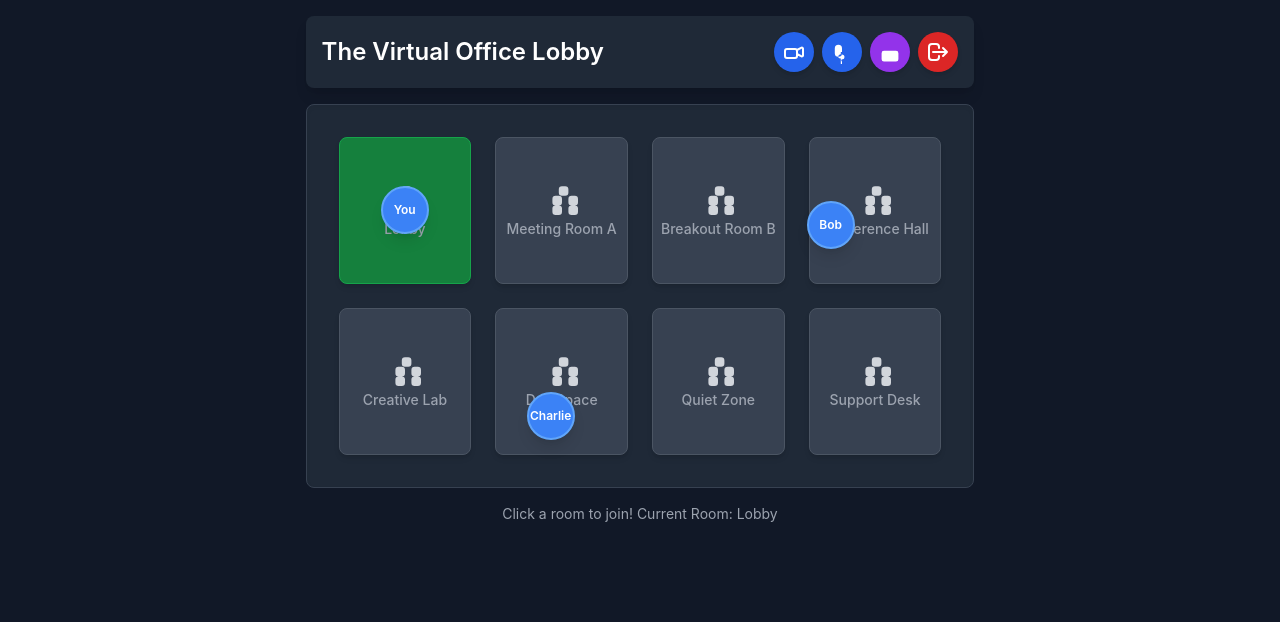
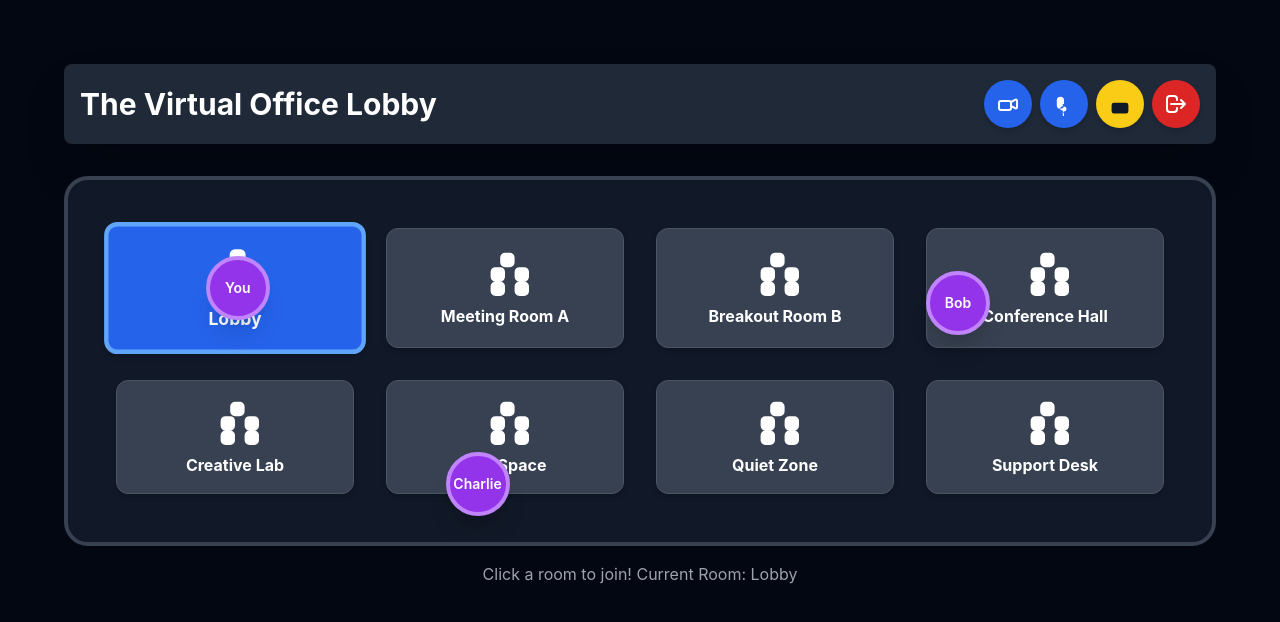
Before and after one commit to code-elixrs/online-virtual-workspace, a React (Vite) app: page / in a window 1280 px wide. Both pictures are taken after a click on the element "Lobby". Shown: the top 622 px of the page. Built offline with nearby package versions, Linux system fonts and the light colour scheme.

Commit message:
Fix the layout to start taking full area

```diff
--- a/package.json
+++ b/package.json
@@ -11,7 +11,8 @@
   },
   "dependencies": {
     "react": "^19.1.1",
-    "react-dom": "^19.1.1"
+    "react-dom": "^19.1.1",
+    "react-resize-observer": "^1.1.1"
   },
   "devDependencies": {
     "@eslint/js": "^9.33.0",
--- a/src/App.jsx
+++ b/src/App.jsx
@@ -1,23 +1,26 @@
 import React, { useState } from 'react';
-import './index.css';
+import { useResizeObserver } from 'react-resize-observer';
 
 // A simple component to represent a room on the map.
 const Room = ({ name, onClick, isSelected, isLocked }) => {
   return (
     <div
-      className={`relative flex flex-col items-center justify-center p-2 rounded-lg border shadow-md cursor-pointer transition-transform duration-200 hover:scale-105
-        ${isSelected ? 'bg-green-700 border-green-600' : 'bg-gray-700 border-gray-600'}`}
+      className={`relative flex flex-col items-center justify-center p-4 rounded-xl shadow-md cursor-pointer transition-transform duration-200 hover:scale-105 hover:shadow-2xl
+        ${isSelected ? 'border-4 border-blue-400 transform scale-110 bg-blue-600' : 'border border-gray-600 bg-gray-700'}
+      `}
       onClick={onClick}
     >
-      <svg className="w-8 h-8 text-gray-300 mb-1" fill="currentColor" viewBox="0 0 20 20" xmlns="http://www.w3.org/2000/svg">
+      <svg className="w-12 h-12 text-white mb-2" fill="currentColor" viewBox="0 0 20 20" xmlns="http://www.w3.org/2000/svg">
         <path d="M10 2a2 2 0 00-2 2v2a2 2 0 002 2h2a2 2 0 002-2V4a2 2 0 00-2-2h-2zM4 10a2 2 0 012-2h2a2 2 0 012 2v2a2 2 0 01-2 2H6a2 2 0 01-2-2v-2zM14 10a2 2 0 012-2h2a2 2 0 012 2v2a2 2 0 01-2 2h-2a2 2 0 01-2-2v-2zM4 16a2 2 0 012-2h2a2 2 0 012 2v2a2 2 0 01-2 2H6a2 2 0 01-2-2v-2zM14 16a2 2 0 012-2h2a2 2 0 012 2v2a2 2 0 01-2 2h-2a2 2 0 01-2-2v-2z"></path>
       </svg>
       {isLocked && (
-        <svg className="absolute top-1 right-1 w-4 h-4 text-red-400" fill="currentColor" viewBox="0 0 20 20" xmlns="http://www.w3.org/2000/svg">
-          <path fillRule="evenodd" d="M5 9V7a5 5 0 0110 0v2a2 2 0 012 2v5a2 2 0 01-2 2H7a2 2 0 01-2-2v-5a2 2 0 012-2zm8-2v2H7V7a3 3 0 016 0z" clipRule="evenodd"></path>
-        </svg>
+        <div className="absolute top-2 right-2 w-6 h-6 rounded-full bg-gray-900 flex items-center justify-center">
+          <svg className="w-4 h-4 text-yellow-300" fill="currentColor" viewBox="0 0 20 20" xmlns="http://www.w3.org/2000/svg">
+            <path fillRule="evenodd" d="M5 9V7a5 5 0 0110 0v2a2 2 0 012 2v5a2 2 0 01-2 2H7a2 2 0 01-2-2v-5a2 2 0 012-2zm8-2v2H7V7a3 3 0 00-6 0v2h6z" clipRule="evenodd"></path>
+          </svg>
+        </div>
       )}
-      <span className="text-sm font-medium text-center">{name}</span>
+      <span className="text-md font-bold text-white text-center">{name}</span>
     </div>
   );
 };
@@ -26,10 +29,10 @@ const Room = ({ name, onClick, isSelected, isLocked }) => {
 const UserAvatar = ({ name, style }) => {
   return (
     <div
-      className="flex flex-col items-center justify-center p-1 bg-blue-500 text-white rounded-full w-12 h-12 border-2 border-blue-400 shadow-lg cursor-pointer absolute transition-all duration-500 ease-in-out"
+      className="flex flex-col items-center justify-center p-1 bg-purple-600 text-white rounded-full w-16 h-16 border-4 border-purple-400 shadow-xl cursor-pointer absolute transition-all duration-500 ease-in-out z-10"
       style={style}
     >
-      <span className="text-xs font-semibold">{name}</span>
+      <span className="text-sm font-semibold">{name}</span>
     </div>
   );
 };
@@ -54,48 +57,44 @@ const LobbyView = () => {
 
   const handleJoinRoom = (roomName) => {
     setSelectedRoom(roomName);
-    setIsRoomLocked(false); // Reset lock state when joining a new room
+    setIsRoomLocked(false);
   };
 
   const handleLeaveRoom = () => {
     setSelectedRoom(null);
-    setIsRoomLocked(false); // Reset lock state when leaving the room
+    setIsRoomLocked(false);
   };
 
   const handleToggleVideo = () => {
-    // This function will eventually toggle the user's video feed.
-    // For now, it's a simple alert to show it's working.
     alert("Toggling video!");
   };
 
   const handleToggleAudio = () => {
-    // This function will eventually toggle the user's audio.
     alert("Toggling audio!");
   };
 
   const handleToggleLock = () => {
-    // This function toggles the lock state of the current room.
     setIsRoomLocked(!isRoomLocked);
   };
 
   return (
-    <div className="flex-1 flex flex-col items-center p-4">
+    <div className="flex-1 flex flex-col p-8 md:p-16">
       {/* Header with video/audio controls */}
-      <div className="w-full flex justify-between items-center p-4 bg-gray-800 rounded-lg shadow-lg mb-4">
-        <h2 className="text-2xl font-semibold text-white">The Virtual Office Lobby</h2>
+      <div className="w-full flex flex-col md:flex-row justify-between items-center p-4 bg-gray-800 rounded-lg shadow-2xl mb-8">
+        <h2 className="text-2xl md:text-3xl font-bold text-white mb-4 md:mb-0">The Virtual Office Lobby</h2>
         {selectedRoom && (
-          <div className="flex space-x-2">
-            <button onClick={handleToggleVideo} className="p-2 bg-blue-600 text-white rounded-full shadow-md hover:bg-blue-700 transition-colors">
+          <div className="flex flex-wrap justify-center space-x-2">
+            <button onClick={handleToggleVideo} className="p-3 bg-blue-600 text-white rounded-full shadow-md hover:bg-blue-700 transition-colors">
               <svg className="w-6 h-6" fill="none" stroke="currentColor" viewBox="0 0 24 24" xmlns="http://www.w3.org/2000/svg">
                 <path strokeLinecap="round" strokeLinejoin="round" strokeWidth="2" d="M15 10l4.553-2.276A1 1 0 0121 8.618v6.764a1 1 0 01-1.447.894L15 14m-12-3v5a2 2 0 002 2h8a2 2 0 002-2v-5a2 2 0 00-2-2H5a2 2 0 00-2 2z"></path>
               </svg>
             </button>
-            <button onClick={handleToggleAudio} className="p-2 bg-blue-600 text-white rounded-full shadow-md hover:bg-blue-700 transition-colors">
+            <button onClick={handleToggleAudio} className="p-3 bg-blue-600 text-white rounded-full shadow-md hover:bg-blue-700 transition-colors">
               <svg className="w-6 h-6" fill="currentColor" viewBox="0 0 20 20" xmlns="http://www.w3.org/2000/svg">
                 <path fillRule="evenodd" d="M7 4a3 3 0 00-3 3v4a3 3 0 006 0V7a3 3 0 00-3-3zm2 14v-2.111a1 1 0 00-.323-.746A1.5 1.5 0 017 14.5v-1a1.5 1.5 0 011.677-1.472A1 1 0 009 11.5V10h1v1.5a1 1 0 00.323.746A1.5 1.5 0 0112 13.5v1a1.5 1.5 0 01-1.677 1.472A1 1 0 0010 17.889V20H9z" clipRule="evenodd"></path>
               </svg>
             </button>
-            <button onClick={handleToggleLock} className="p-2 bg-purple-600 text-white rounded-full shadow-md hover:bg-purple-700 transition-colors">
+            <button onClick={handleToggleLock} className="p-3 bg-yellow-400 text-gray-900 rounded-full shadow-md hover:bg-yellow-500 transition-colors">
               {isRoomLocked ? (
                 <svg className="w-6 h-6" fill="currentColor" viewBox="0 0 20 20" xmlns="http://www.w3.org/2000/svg">
                   <path fillRule="evenodd" d="M5 9V7a5 5 0 0110 0v2a2 2 0 012 2v5a2 2 0 01-2 2H7a2 2 0 01-2-2v-5a2 2 0 012-2zm8-2V7a3 3 0 00-6 0v2h6z" clipRule="evenodd"></path>
@@ -108,7 +107,7 @@ const LobbyView = () => {
             </button>
             <button
               onClick={handleLeaveRoom}
-              className="p-2 bg-red-600 text-white rounded-full shadow-md hover:bg-red-700 transition-colors"
+              className="p-3 bg-red-600 text-white rounded-full shadow-md hover:bg-red-700 transition-colors"
             >
               <svg className="w-6 h-6" fill="none" stroke="currentColor" viewBox="0 0 24 24" xmlns="http://www.w3.org/2000/svg">
                 <path strokeLinecap="round" strokeLinejoin="round" strokeWidth="2" d="M17 16l4-4m0 0l-4-4m4 4H7m6 4v1a3 3 0 01-3 3H6a3 3 0 01-3-3V7a3 3 0 013-3h4a3 3 0 013 3v1"></path>
@@ -120,10 +119,10 @@ const LobbyView = () => {
 
       {/* Main Map Area */}
       <div
-        className="relative bg-gray-800 border border-gray-700 w-full max-w-4xl h-96 rounded-lg shadow-inner flex items-center justify-center text-gray-400 p-8 overflow-hidden"
+        className="relative bg-gray-900 border-4 border-gray-700 w-full h-full rounded-3xl shadow-inner flex items-center justify-center text-gray-400 p-8 md:p-12 overflow-hidden"
         onClick={handleMapClick}
       >
-        <div className="grid grid-cols-4 gap-6 w-full h-full">
+        <div className="grid grid-cols-2 sm:grid-cols-4 gap-6 md:gap-8 w-full h-full">
           <Room name="Lobby" onClick={() => handleJoinRoom("Lobby")} isSelected={selectedRoom === "Lobby"} isLocked={isRoomLocked && selectedRoom === "Lobby"} />
           <Room name="Meeting Room A" onClick={() => handleJoinRoom("Meeting Room A")} isSelected={selectedRoom === "Meeting Room A"} isLocked={isRoomLocked && selectedRoom === "Meeting Room A"} />
           <Room name="Breakout Room B" onClick={() => handleJoinRoom("Breakout Room B")} isSelected={selectedRoom === "Breakout Room B"} isLocked={isRoomLocked && selectedRoom === "Breakout Room B"} />
@@ -141,16 +140,15 @@ const LobbyView = () => {
           <UserAvatar key={index} name={user.name} style={user.style} />
         ))}
       </div>
-      <p className="mt-4 text-sm text-gray-400">Click a room to join! Current Room: {selectedRoom || "None"}</p>
+      <p className="mt-4 text-md text-gray-400 text-center">Click a room to join! Current Room: {selectedRoom || "None"}</p>
     </div>
   );
 };
 
-
 // The main App component will handle which view is displayed (Lobby, Room, etc.).
 const App = () => {
   return (
-    <div className="bg-gray-900 min-h-screen flex flex-col items-center justify-center">
+    <div className="bg-gray-950 min-h-screen flex flex-col items-stretch">
       <LobbyView />
     </div>
   );
```
Also changed, not shown: 1 other file (tests, documents, lock files or other folders).
